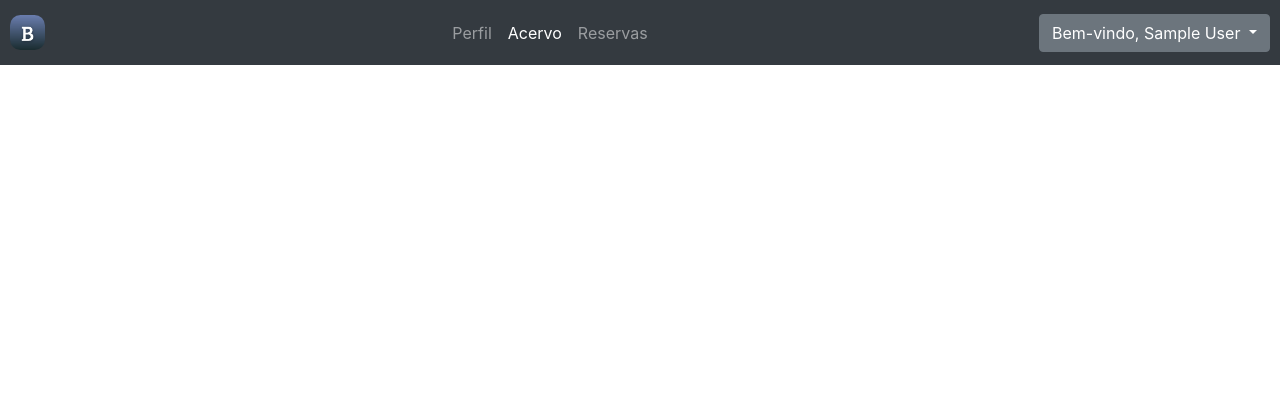
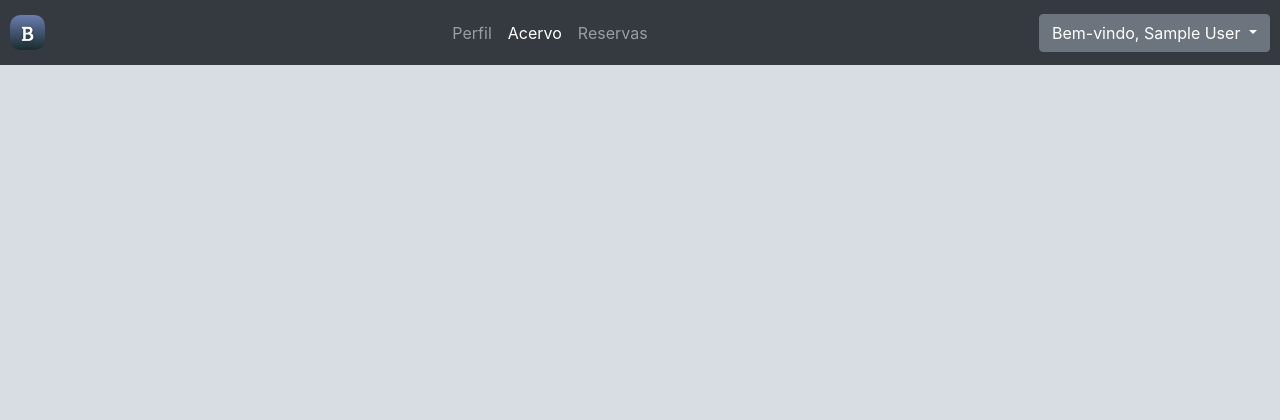
Before and after one commit to GM7Avila/bibliomania-flask, a Flask app: page /user in a window 1280 px wide. Shown: the top 420 px of the page. Run offline with Flask 3, Linux system fonts and the light colour scheme; the visitor is signed in with stand-in values (Sample User, id 1); some libraries are stand-ins or nearby versions.

Commit message:
style: Fix background color

```diff
--- a/app/static/css/page-style.css
+++ b/app/static/css/page-style.css
@@ -9,6 +9,9 @@ body {
 
 .izinho > img {
     border-radius: 100%;
+}
+.custom-background {
+    background-color: #D7DDE2;
 }
 
 .navbar {
--- a/app/templates/base.html
+++ b/app/templates/base.html
@@ -8,7 +8,7 @@
     <meta charset="UTF-8">
     <title>{% block title%}{% endblock %} </title>
 </head>
-<body>
+<body class="custom-background">
 
 <header>
     <!-- Navbar - bootstrap -->
```
